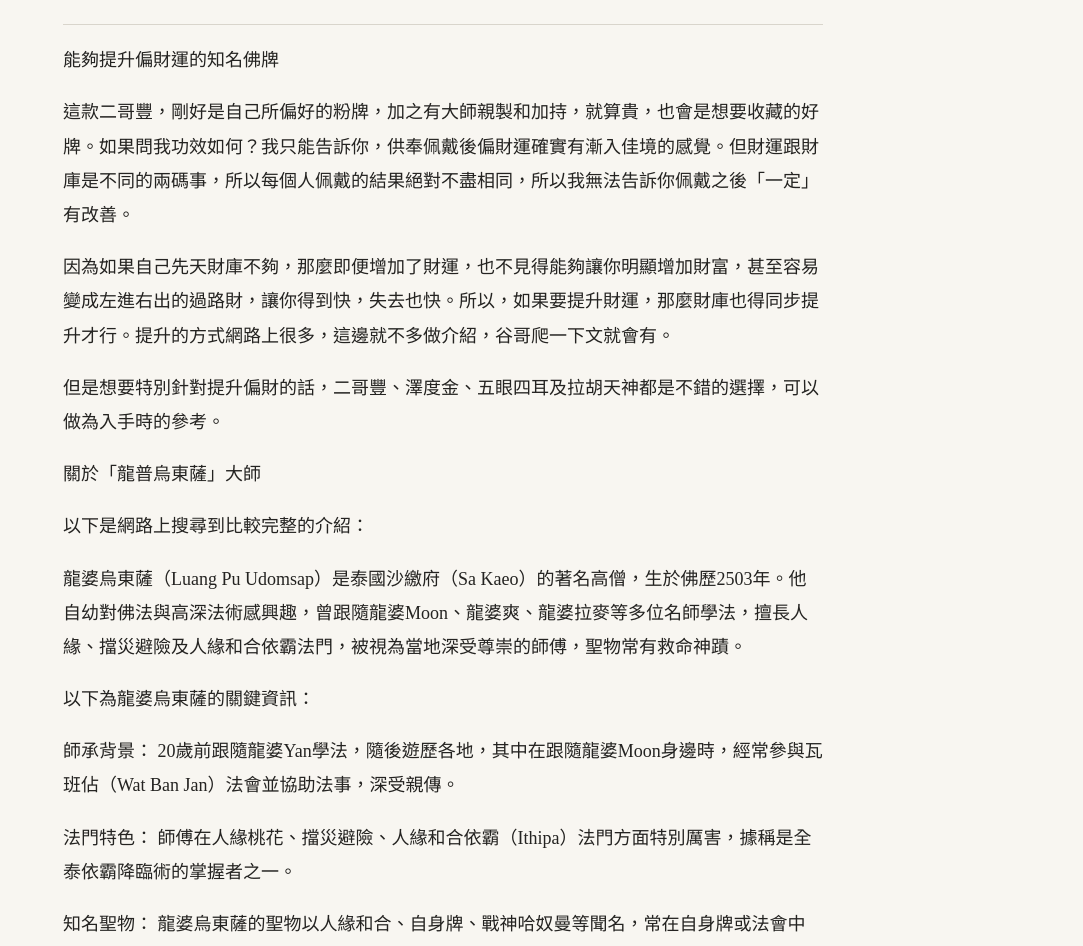
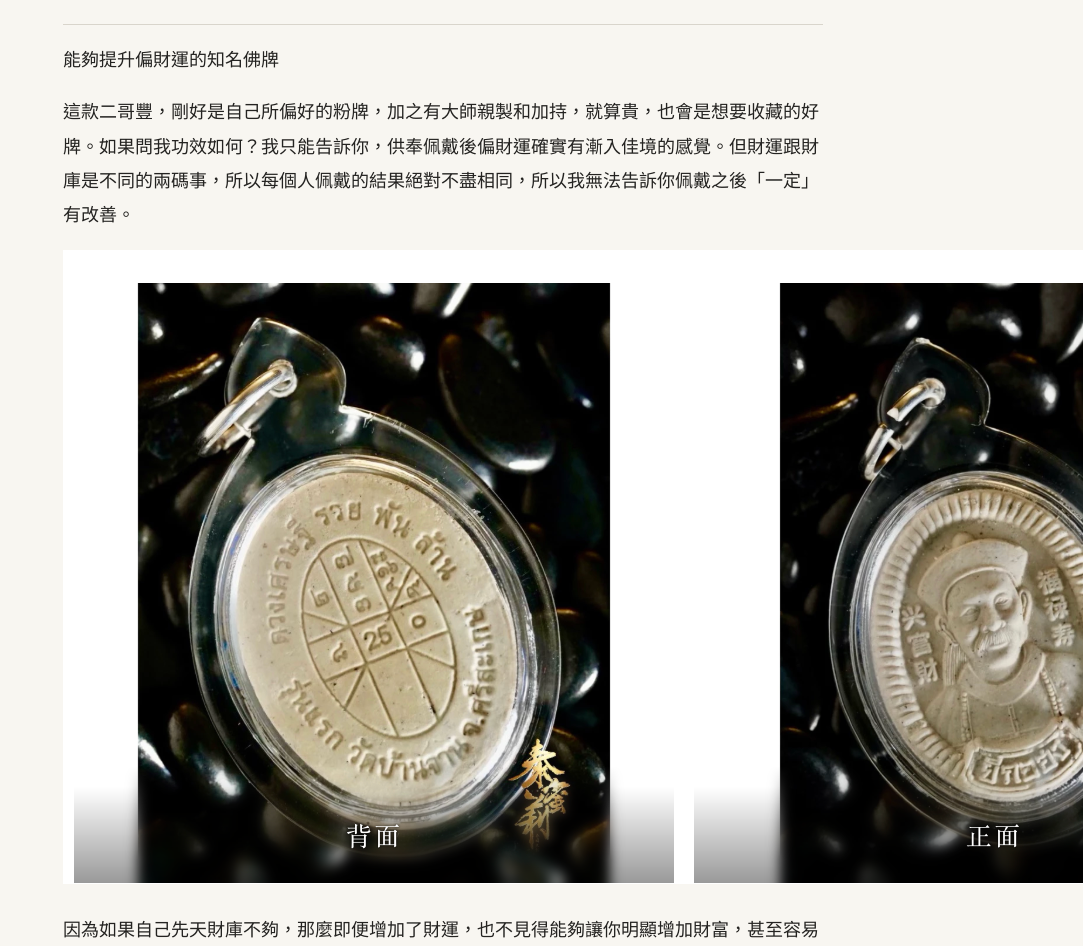
Before and after one commit to maochunweitw/maochunweitw.github.io, a Jekyll site: the page built from _posts/2026-01-31-lpoodsa.md, in a window 1280 px wide. Shown: the part 406-1352 px from the top of the page, without its empty margins (197-1280 px from the left). Built offline with Jekyll 4.4.1, drawn with Linux system fonts in a browser that asks for light colours.

Commit message:
Update 2026-01-31-lpoodsa.md

```diff
--- a/_posts/2026-01-31-lpoodsa.md
+++ b/_posts/2026-01-31-lpoodsa.md
@@ -15,11 +15,15 @@ tags:
 
 這款二哥豐，剛好是自己所偏好的粉牌，加之有大師親製和加持，就算貴，也會是想要收藏的好牌。如果問我功效如何？我只能告訴你，供奉佩戴後偏財運確實有漸入佳境的感覺。但財運跟財庫是不同的兩碼事，所以每個人佩戴的結果絕對不盡相同，所以我無法告訴你佩戴之後「一定」有改善。
 
+![龍普烏東薩督造的二哥豐佛牌](/assets/image/2gf2.png)
+
 因為如果自己先天財庫不夠，那麼即便增加了財運，也不見得能夠讓你明顯增加財富，甚至容易變成左進右出的過路財，讓你得到快，失去也快。所以，如果要提升財運，那麼財庫也得同步提升才行。提升的方式網路上很多，這邊就不多做介紹，谷哥爬一下文就會有。
 
 但是想要特別針對提升偏財的話，二哥豐、澤度金、五眼四耳及拉胡天神都是不錯的選擇，可以做為入手時的參考。
 
 關於「龍普烏東薩」大師
+
+![龍普烏東薩法相](/assets/image/lpoodsa.png)
 
 以下是網路上搜尋到比較完整的介紹：
 
```
